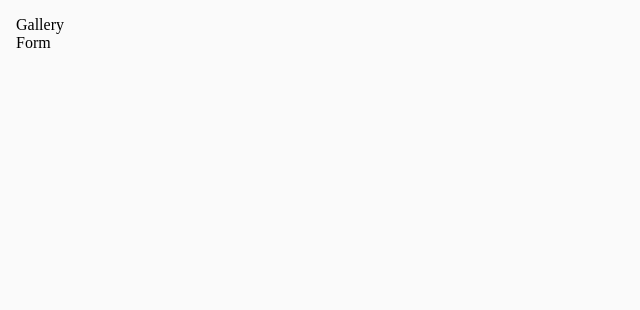
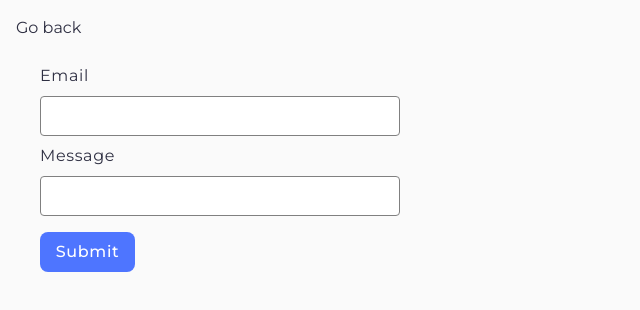
Before and after one commit to ZVyacheslavV/goit-js-hw-09, a website built with Vite: page src/2-form.html in a window 1280 px wide. Shown: the whole page, without its empty margins (0-640 px from the left). Built offline with nearby package versions, Linux system fonts and the light colour scheme.

Commit message:
add form

```diff
--- a/src/2-form.html
+++ b/src/2-form.html
@@ -5,15 +5,51 @@
     <link rel="icon" type="image/svg+xml" href="/favicon.svg?v=2" />
     <meta name="viewport" content="width=device-width, initial-scale=1.0" />
     <title>GOIT HW 09</title>
+
+    <link
+      rel="stylesheet"
+      href="https://cdnjs.cloudflare.com/ajax/libs/modern-normalize/3.0.1/modern-normalize.min.css"
+      integrity="sha512-q6WgHqiHlKyOqslT/lgBgodhd03Wp4BEqKeW6nNtlOY4quzyG3VoQKFrieaCeSnuVseNKRGpGeDU3qPmabCANg=="
+      crossorigin="anonymous"
+      referrerpolicy="no-referrer"
+    />
+
+    <link rel="preconnect" href="https://fonts.googleapis.com" />
+    <link rel="preconnect" href="https://fonts.gstatic.com" crossorigin />
+    <link
+      href="https://fonts.googleapis.com/css2?family=Montserrat:wght@400;500;600&display=swap"
+      rel="stylesheet"
+    />
+
     <link rel="stylesheet" href="./css/styles.css" />
   </head>
   <body>
     <main>
-      <ul>
-        <li><a href="./1-gallery.html">Gallery</a></li>
-        <li><a href="./2-form.html">Form</a></li>
-      </ul>
+      <a href="./index.html">Go back</a></p>
+
+      <form class="feedback-form" autocomplete="off">
+      <label class="login-label">
+        Email
+        <input
+          class="login-input login-email-input"
+          type="email"
+          name="email"
+          placeholder="Type area"
+        />
+      </label>
+      <label class="login-label">
+        Message
+        <input
+          class="login-input login-message-input"
+          rows="8"
+          name="message"
+          placeholder="Type area"
+        />
+      </label>
+      <button class="login-submit-btn" type="submit">Submit</button>
+    </form>
     </main>
+
     <script type="module" src="./js/2-form.js"></script>
   </body>
 </html>
--- a/src/css/2-form.css
+++ b/src/css/2-form.css
@@ -1,21 +1,59 @@
-.footer {
-  padding: 20px 0;
+.feedback-form {
+  max-width: 408px;
+  padding: 24px;
+  display: flex;
+  flex-direction: column;
+  gap: 8px;
 }
-.footer-desc {
-  text-align: center;
+
+.login-label {
+  display: flex;
+  flex-direction: column;
+  gap: 8px;
+
+  letter-spacing: 0.04em;
 }
-.footer-link {
-  position: relative;
+
+.login-input {
+  height: 40px;
+  border: 1px solid #808080;
+  border-radius: 4px;
+  height: 40px;
+  width: 100%;
+  padding: 8px 16px;
+
+  outline: none;
 }
-.footer-link::before {
-  content: '';
-  position: absolute;
-  bottom: 6%;
-  left: 50%;
-  transform: translateX(-50%) skewX(-12deg);
-  z-index: -1;
-  width: 110%;
-  height: 24%;
-  background-color: #41d1ff;
-  transition: 200ms ease;
+
+.login-input::placeholder {
+  letter-spacing: 0.04em;
+  color: transparent;
 }
+
+.login-input:hover,
+.login-input:focus {
+  border: 1px solid #000;
+}
+
+.login-input:active::placeholder {
+  color: #2e2f42;
+}
+
+.login-submit-btn {
+  margin-top: 8px;
+  max-width: 95px;
+  height: 40px;
+  border-style: none;
+
+  font-weight: 500;
+  letter-spacing: 0.04em;
+  color: #fff;
+
+  border-radius: 8px;
+
+  background-color: #4e75ff;
+}
+
+.login-submit-btn:hover {
+  background-color: #6c8cff;
+}
--- a/src/css/base.css
+++ b/src/css/base.css
@@ -1,3 +1,7 @@
+:root {
+  --font-family: 'Montserrat', sans-serif;
+}
+
 * {
   box-sizing: border-box;
 }
@@ -5,4 +9,8 @@
 body {
   margin: 16px;
   background-color: #fafafa;
+  color: #2e2f42;
+  line-height: 1.5;
+
+  font-family: var(--font-family);
 }
--- a/src/js/2-form.js
+++ b/src/js/2-form.js
@@ -0,0 +1,33 @@
+const refs = {
+  feedbackForm: document.querySelector('.feedback-form'),
+};
+const localStorageKey = 'feedback-form-state';
+
+const savedData = JSON.parse(localStorage.getItem(localStorageKey)) ?? {};
+
+refs.feedbackForm.elements.email.value = savedData.email ?? '';
+refs.feedbackForm.elements.message.value = savedData.message ?? '';
+
+const formData = {
+  email: savedData.email ?? '',
+  message: savedData.message ?? '',
+};
+
+refs.feedbackForm.addEventListener('input', e => {
+  const { name, value } = e.target;
+  formData[name] = value.trim();
+  localStorage.setItem(localStorageKey, JSON.stringify(formData));
+});
+
+refs.feedbackForm.addEventListener('submit', e => {
+  e.preventDefault();
+
+  if (!formData.email || !formData.message)
+    return alert('Fill please all fields');
+  console.log(formData);
+
+  formData.email = '';
+  formData.message = '';
+  localStorage.removeItem(localStorageKey);
+  refs.feedbackForm.reset();
+});
```
Also changed, not shown: src/1-gallery.html (+17 -0 lines), src/index.html (+17 -1 lines), src/js/1-gallery.js (+1 -19 lines).
